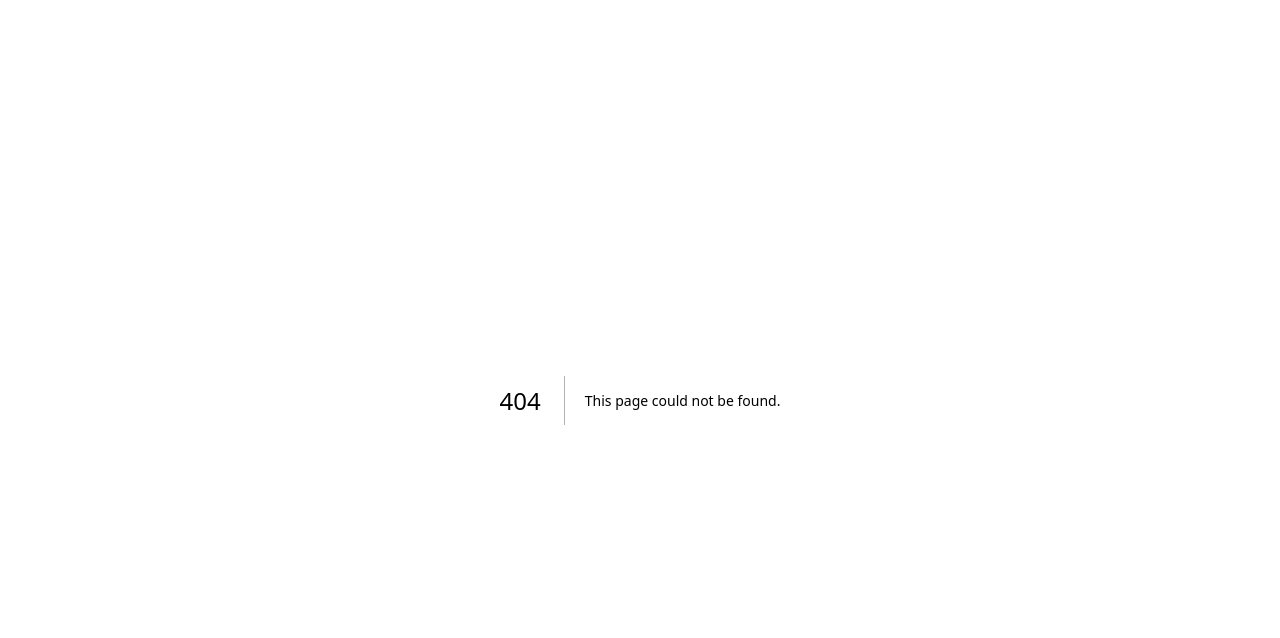
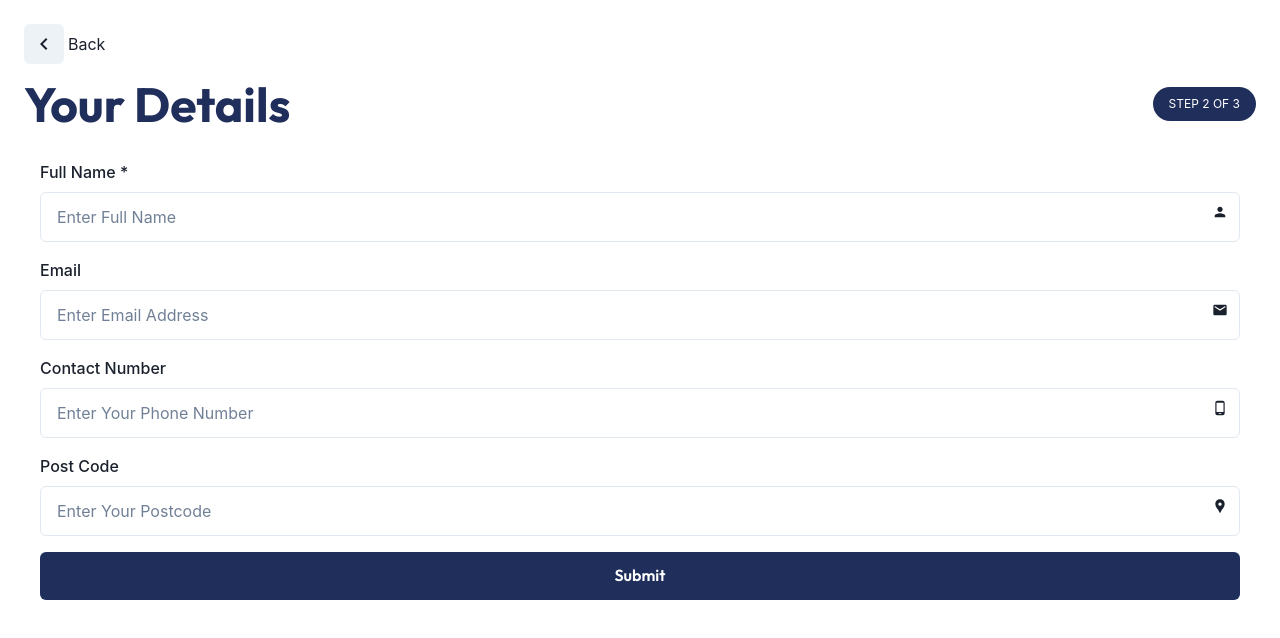
Before and after one commit to Sycta/FrontEnd, a Next.js app: page /myDetails in a window 1280 px wide. Before the commit this address had no page. Shown: the top 638 px of the page. Built offline with nearby package versions, Linux system fonts and the light colour scheme; a web font is replaced by a local one.

Commit message:
- Changed flow - - Enter Reg & Miles - - Confirm your car - - Enter details
- Need to send email when details have been entered then show valuation at final screen.
- Need to also fix on larger sized screen.

```diff
--- a/src/Components/IndexPage/form.tsx
+++ b/src/Components/IndexPage/form.tsx
@@ -44,7 +44,7 @@ const Form = () => {
         .then((data) => {
           setIsLoading(false);
           router.push({
-            pathname: "/valuation",
+            pathname: "/valuationConfirmation",
             query: {
               carNumberPlate,
               carMileage,
--- a/src/Components/ValuationPage/detailLabel.tsx
+++ b/src/Components/ValuationPage/detailLabel.tsx
@@ -9,12 +9,10 @@ export default function DetailsLabel({
 }) {
   return (
     <Stack dir="col" verticalAlign={"center"} gap={0}>
-      <Heading fontSize={{ base: "xs", sm: "xs", md: "md", lg: "md" }}>
+      <Heading size={"xs"} color={"#00ADEF"}>
         {heading}
       </Heading>
-      <Text fontSize={{ base: "xs", sm: "xs", md: "md", lg: "md" }}>
-        &nbsp;{text}
-      </Text>
+      <Heading size={"xs"}> &nbsp;{text}</Heading>
     </Stack>
   );
 }
--- /dev/null
+++ b/src/pages/myDetails.tsx
@@ -0,0 +1,193 @@
+import { useState } from "react"; // Import useState hook to handle form state
+import {
+  Flex,
+  Heading,
+  Box,
+  Text,
+  FormControl,
+  FormLabel,
+  Input,
+  Button,
+  InputGroup,
+  InputRightElement,
+  Icon,
+  IconButton,
+  Image,
+} from "@chakra-ui/react";
+import { ChevronLeftIcon } from "@chakra-ui/icons";
+import { useRouter } from "next/router";
+import {
+  MdPerson,
+  MdMail,
+  MdPhoneAndroid,
+  MdLocationPin,
+} from "react-icons/md";
+
+export default function MyDetails() {
+  const router = useRouter();
+
+  const {
+    query: { carNumberPlate, carMileage, valuationData },
+  } = router;
+
+  let parsedValuationData = {
+    manufacturer: "",
+    model: "",
+    year: 0,
+    colour: "",
+    transmission: "",
+    engineSize: 0,
+    firstRegistered: "",
+    price: 0,
+    pictureSource: "",
+  };
+
+  if (valuationData) {
+    parsedValuationData = JSON.parse(valuationData as string);
+  }
+
+  // State variables for form inputs
+  const [fullName, setFullName] = useState("");
+  const [email, setEmail] = useState("");
+  const [contactNumber, setContactNumber] = useState("");
+  const [postCode, setPostCode] = useState("");
+
+  // Function to handle form submission
+  const handleSubmit = (e: any) => {
+    e.preventDefault(); // Prevent the default form submission behavior
+    // You can perform any actions here with the form data
+    console.log("Full Name:", fullName);
+    console.log("Email:", email);
+    console.log("Contact Number:", contactNumber);
+    console.log("Post Code:", postCode);
+  };
+
+  return (
+    <Box backgroundColor="" minH="100vh" w="100%">
+      <Flex
+        direction="column"
+        gap={4}
+        background={"white"}
+        width={"100%"}
+        p={6}
+        justifyContent="center"
+        height={"fit-content"}
+      >
+        <Flex dir="row" alignItems="center" gap={1}>
+          <IconButton
+            icon={<ChevronLeftIcon boxSize={6} />}
+            aria-label="Back logo"
+            onClick={() => {
+              router.push({
+                pathname: "/valuationConfirmation",
+                query: {
+                  carNumberPlate,
+                  carMileage,
+                  valuationData: valuationData,
+                },
+              });
+            }}
+          />
+          <Text>Back</Text>
+        </Flex>
+        <Flex direction={"row"} justify={"space-between"} alignItems={"center"}>
+          <Heading
+            color="#1f2e5a"
+            fontFamily={"Outfit, sans serif"}
+            size={"2xl"}
+          >
+            Your Details
+          </Heading>
+          <Box bg={"#1f2e5a"} px={4} py={2} borderRadius={"full"}>
+            <Text fontSize={"xs"} color={"white"}>
+              STEP 2 OF 3
+            </Text>
+          </Box>
+        </Flex>
+        <form onSubmit={handleSubmit}>
+          <Flex direction="column" gap={4} py={4} px={4}>
+            <FormControl>
+              <FormLabel mb={2}>Full Name *</FormLabel>
+              <InputGroup>
+                <Input
+                  value={fullName}
+                  placeholder="Enter Full Name"
+                  onChange={(e) => setFullName(e.target.value)}
+                  py={6}
+                  px={4}
+                  type="text"
+                />
+                <InputRightElement pointerEvents="none">
+                  <Icon as={MdPerson} />
+                </InputRightElement>
+              </InputGroup>
+            </FormControl>
+
+            <FormControl>
+              <FormLabel mb={2}>Email</FormLabel>
+              <InputGroup>
+                <Input
+                  placeholder="Enter Email Address"
+                  value={email}
+                  py={6}
+                  px={4}
+                  type="email"
+                  onChange={(e) => setEmail(e.target.value)}
+                />
+                <InputRightElement pointerEvents="none">
+                  <Icon as={MdMail} />
+                </InputRightElement>
+              </InputGroup>
+            </FormControl>
+
+            <FormControl>
+              <FormLabel mb={2}>Contact Number</FormLabel>
+              <InputGroup>
+                <Input
+                  placeholder="Enter Your Phone Number"
+                  value={contactNumber}
+                  py={6}
+                  px={4}
+                  onChange={(e) => setContactNumber(e.target.value)}
+                />
+                <InputRightElement pointerEvents="none">
+                  <Icon as={MdPhoneAndroid} />
+                </InputRightElement>
+              </InputGroup>
+            </FormControl>
+
+            <FormControl>
+              <FormLabel mb={2}>Post Code</FormLabel>
+              <InputGroup>
+                <Input
+                  placeholder="Enter Your Postcode"
+                  value={postCode}
+                  py={6}
+                  px={4}
+                  onChange={(e) => setPostCode(e.target.value)}
+                />
+                <InputRightElement pointerEvents="none">
+                  <Icon as={MdLocationPin} />
+                </InputRightElement>
+              </InputGroup>
+            </FormControl>
+
+            <Button
+              fontFamily={"Outfit, sans serif"}
+              type="submit"
+              background={"#1f2e5a"}
+              color={"white"}
+              textAlign={"center"}
+              p={6}
+              _hover={{
+                background: "#1f2e5a",
+              }}
+            >
+              Submit
+            </Button>
+          </Flex>
+        </form>
+      </Flex>
+    </Box>
+  );
+}
--- a/src/pages/styles/globals.css
+++ b/src/pages/styles/globals.css
@@ -1,2 +1,3 @@
 @import url("https://fonts.cdnfonts.com/css/uk-number-plate");
 @import url("https://fonts.googleapis.com/css2?family=M+PLUS+Rounded+1c:wght@100;300;400;500;700;800;900&display=swap");
+@import url("https://fonts.googleapis.com/css2?family=Outfit:wght@100;200;300;400;500;600;700;800;900&display=swap");
```
Also changed, not shown: src/Components/ValuationPage/carDetails.tsx (+9 -14 lines), src/Components/ValuationPage/individualCarDetails.tsx (added, +25 -0 lines), src/pages/index.tsx (+2 -5 lines), src/pages/valuationConfirmation.tsx (+102 -20 lines).
